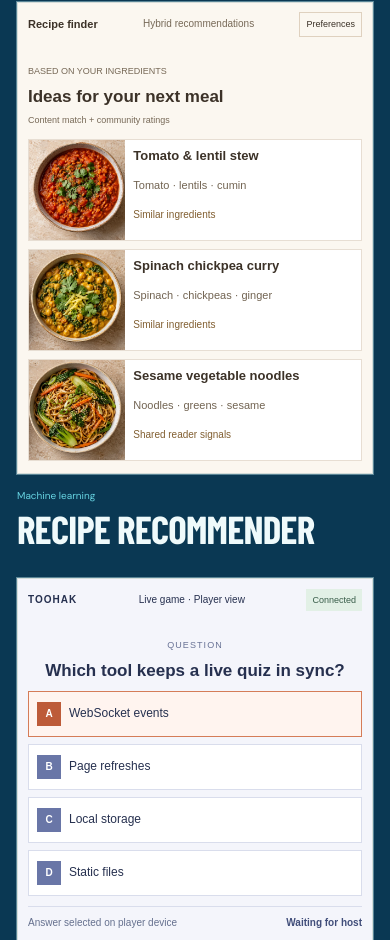
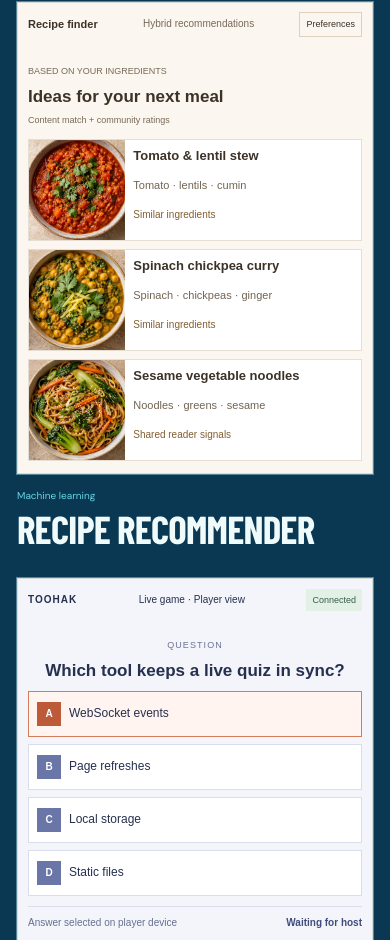
Before and after one commit to amancodeshere/personal-website, a Next.js app: page / in a window 390 px wide. Shown: the part 2839-3779 px from the top of the page. Built offline with nearby package versions, Linux system fonts and the light colour scheme; a web font is replaced by a local one.

Commit message:
feat:zoom and center recipe dishes within responsive image frames

```diff
--- a/src/components/projects/ProjectArtwork.module.css
+++ b/src/components/projects/ProjectArtwork.module.css
@@ -311,22 +311,36 @@
   background: white;
 }
 .recipePhoto {
+  position: relative;
   width: 100%;
   aspect-ratio: 1.35 / 1;
   flex: none;
   overflow: hidden;
+  container-type: size;
+}
+/* Isolate one square dish from the triptych, then center a tighter crop.
+   The square follows the larger frame dimension so neighboring dishes never enter. */
+.recipePhoto::before {
+  content: "";
+  position: absolute;
+  top: 50%;
+  left: 50%;
+  width: max(118cqw, 118cqh);
+  aspect-ratio: 1;
+  transform: translate(-50%, -50%);
   background-image: var(--photo-source);
-  background-size: 300% auto;
+  background-size: 300% 100%;
+  background-position: var(--dish-position) center;
   background-repeat: no-repeat;
 }
 .tomato {
-  background-position: left center;
+  --dish-position: -0.75%;
 }
 .greens {
-  background-position: center center;
+  --dish-position: 50%;
 }
 .noodles {
-  background-position: right center;
+  --dish-position: 99.25%;
 }
 .recipeCards article > b {
   display: block;
@@ -616,7 +630,10 @@
     height: 100%;
     min-height: 100px;
     aspect-ratio: auto;
-    background-size: auto 100%;
+  }
+  .recipePhoto::before {
+    /* Thumbnail rows retain a 100px minimum height even in very narrow cards. */
+    min-width: 118px;
   }
   .recipeCards article > b {
     grid-column: 2;
```
Also changed, not shown: 1 other file (tests, documents, lock files or other folders).
